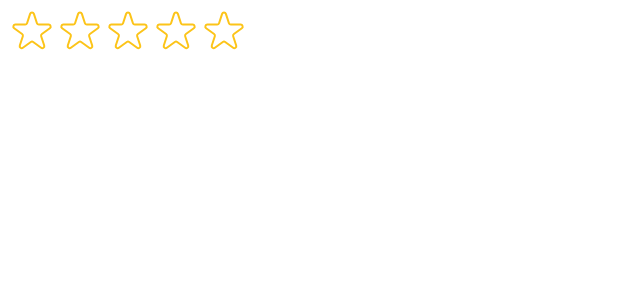
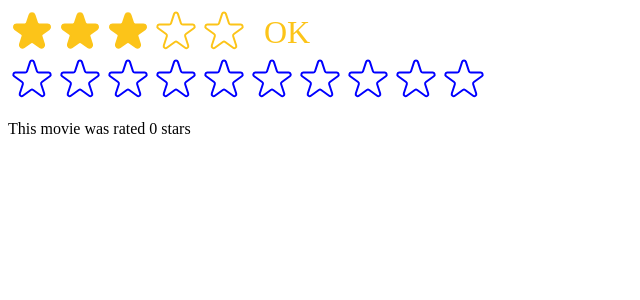
Before and after one commit to Vi-encore/usepopcorn, a React (Create React App) app: page / in a window 1280 px wide. Shown: the top 300 px of the page, without its empty margins (0-640 px from the left). Built offline with nearby package versions, Linux system fonts and the light colour scheme.

Commit message:
update configuration for a StarRating component

```diff
--- a/src/StarRating.js
+++ b/src/StarRating.js
@@ -15,12 +15,15 @@
   color = "#fcc419",
   size = 48,
   messages = [],
+  defaultRating = 0,
+  onSetRating
 }) {
-  const [rating, setRating] = useState(0);
+  const [rating, setRating] = useState(defaultRating);
   const [tempRating, setTempRating] = useState(0);
 
   function handleRating(rating) {
     setRating(rating);
+    onSetRating(rating)
   }
 
   const textStyle = {
@@ -45,7 +48,11 @@
           />
         ))}
       </div>
-      <p style={textStyle}>{tempRating || rating || ""}</p>
+      <p style={textStyle}>
+        {messages.length === maxRating
+          ? messages[tempRating ? tempRating - 1 : rating - 1]
+          : tempRating || rating || ""}
+      </p>
     </div>
   );
 }
--- a/src/index.js
+++ b/src/index.js
@@ -1,13 +1,28 @@
-import React from "react";
+import React, { useState } from "react";
 import ReactDOM from "react-dom/client";
 // import './index.css';
 // import App from './App';
 import StarRating from "./StarRating";
 
+function Test() {
+  const [movieRating, setMovieRating] = useState(0)
+
+  return (
+    <div>
+      <StarRating color="blue" maxRating={10} onSetRating = {setMovieRating}/>
+      <p>This movie was rated {movieRating} stars</p>
+    </div>
+  );
+}
+
 const root = ReactDOM.createRoot(document.getElementById("root"));
 root.render(
   <React.StrictMode>
     {/* <App /> */}
-    <StarRating messages={['Terrible', 'Bad', 'OK', 'Good', 'Amazing']}/>
+    <StarRating
+      messages={["Terrible", "Bad", "OK", "Good", "Amazing"]}
+      defaultRating={3}
+    />
+    <Test />
   </React.StrictMode>
 );
```
